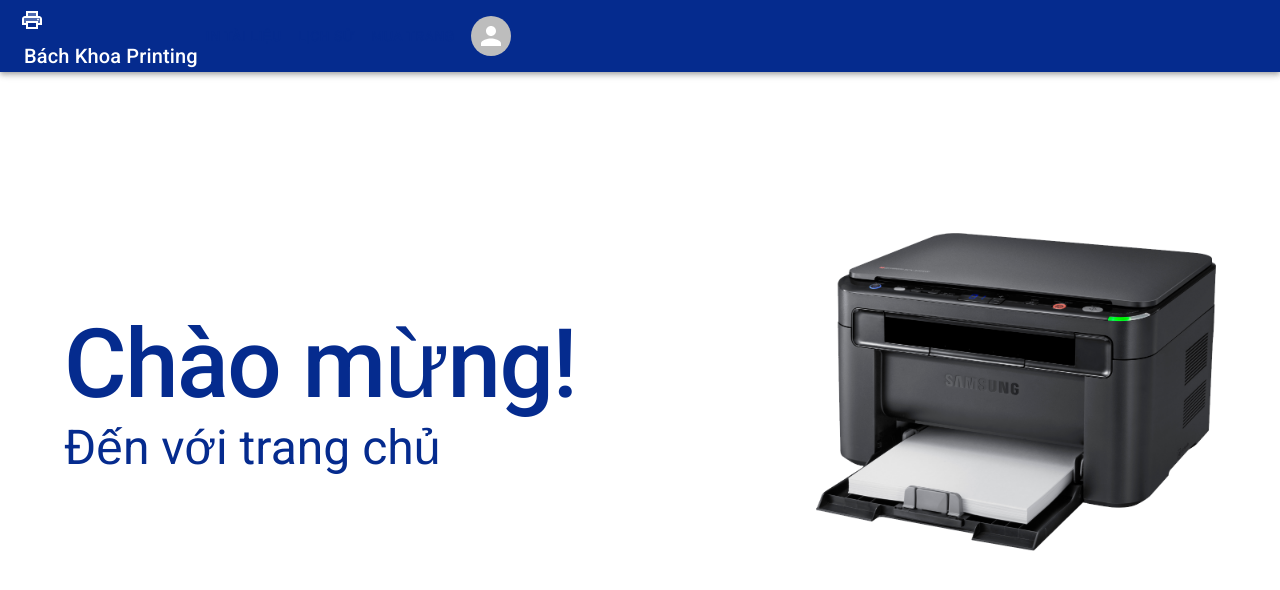
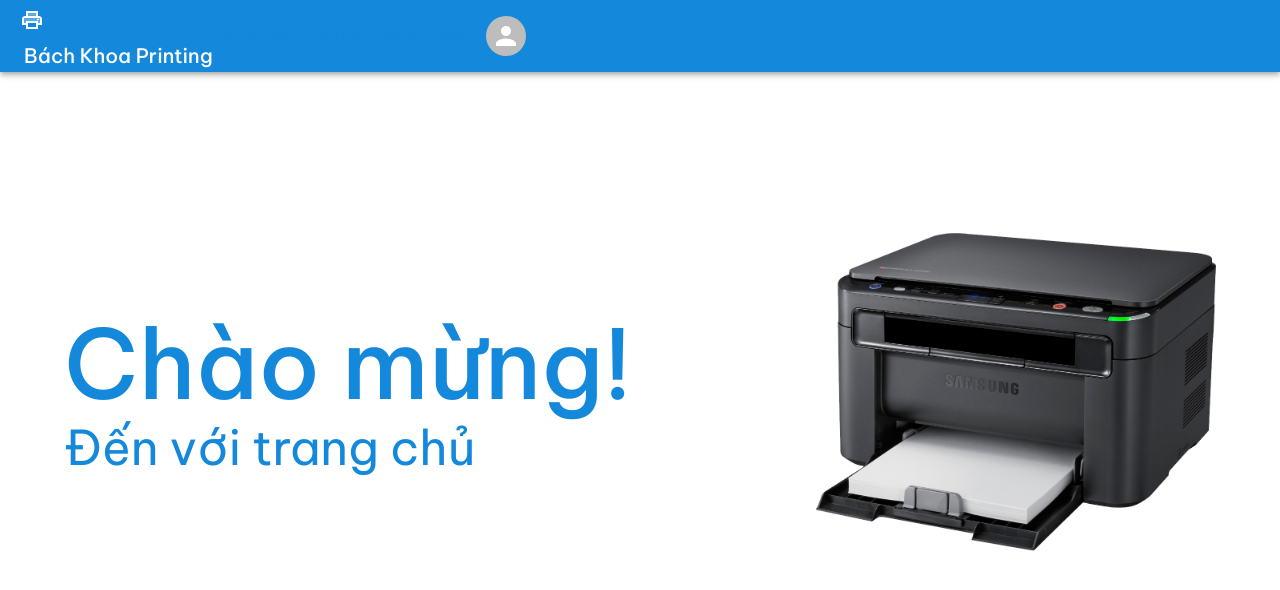
Before and after one commit to PhucNguyenLamp/CC03_Group05_CO3001, a React (Vite) app in the folder Website/Frontend/: page / in a window 1280 px wide. Shown: the top 590 px of the page. Built offline with nearby package versions, Linux system fonts and the light colour scheme; a web font is replaced by a local one.

Commit message:
Formatted w/ Prettier
Content remains unchanged

```diff
--- a/Website/Frontend/src/main.jsx
+++ b/Website/Frontend/src/main.jsx
@@ -1,31 +1,44 @@
-import { createTheme, StyledEngineProvider, ThemeProvider } from '@mui/material';
+import {
+  createTheme,
+  StyledEngineProvider,
+  ThemeProvider,
+} from "@mui/material";
 import { RouterProvider } from "react-router";
-import { StrictMode } from 'react'
-import { createRoot } from 'react-dom/client'
-import './index.css'
-import '@fontsource/roboto/300.css';
-import '@fontsource/roboto/400.css';
-import '@fontsource/roboto/500.css';
-import '@fontsource/roboto/700.css';
+import { StrictMode } from "react";
+import { createRoot } from "react-dom/client";
+import "./index.css";
+// import "@fontsource/roboto/300.css";
+// import "@fontsource/roboto/400.css";
+// import "@fontsource/roboto/500.css";
+// import "@fontsource/roboto/700.css";
+import "@fontsource/be-vietnam-pro/300.css";
+import "@fontsource/be-vietnam-pro/400.css";
+import "@fontsource/be-vietnam-pro/500.css";
+import "@fontsource/be-vietnam-pro/700.css";
 
-import router from './routers/router.jsx'
+import router from "./routers/router.jsx";
 
 const theme = createTheme({
   palette: {
     primary: {
-      main: '#052b8e',
+      main: "#1488DB",
+      light: "#BFE4ED",
+      dark: "#083657",
     },
     secondary: {
-      main: '#1488db',
+      main: "#1488db",
     },
   },
-})
-createRoot(document.getElementById('root')).render(
+  typography: {
+    fontFamily: "Be Vietnam Pro",
+  },
+});
+createRoot(document.getElementById("root")).render(
   <StrictMode>
     <StyledEngineProvider injectFirst>
       <ThemeProvider theme={theme}>
         <RouterProvider router={router} />
       </ThemeProvider>
     </StyledEngineProvider>
-  </StrictMode>,
-)
+  </StrictMode>
+);
```
Also changed, not shown: Website/Frontend/src/App.jsx (+6 -7 lines), Website/Frontend/src/components/Appbar.jsx (+4 -8 lines).
